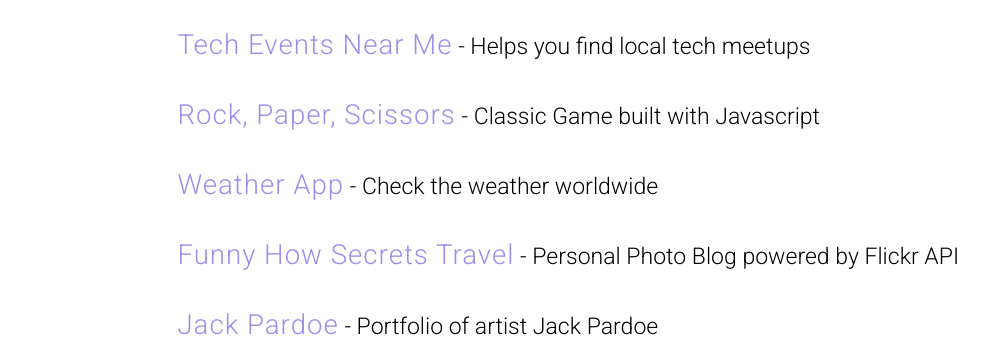
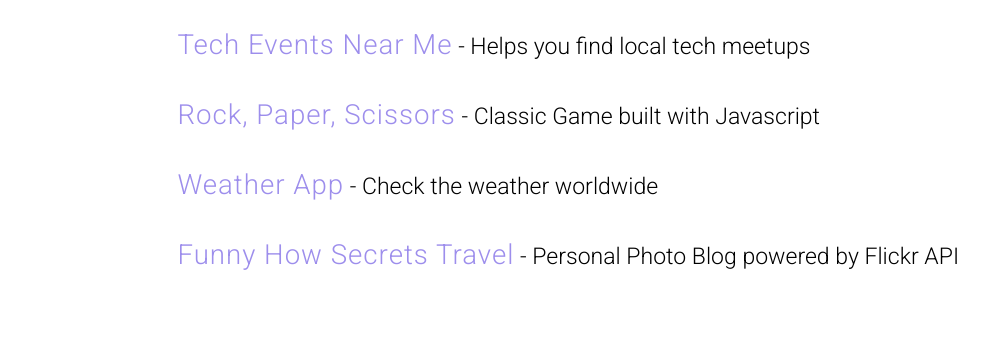
Before and after one commit to memonamadi/portfolio-v2, a website: page app/index.html in a window 1280 px wide. Shown: the part 275-631 px from the top of the page, without its empty margins (117-1105 px from the left). Drawn offline with nearby package versions, Linux system fonts and the light colour scheme; files that its build step writes are made by us from their sources.

Commit message:
removed side project

```diff
--- a/app/index.html
+++ b/app/index.html
@@ -42,7 +42,6 @@
             <p><a href="http://www.game.memonamadi.com" target="_blank">Rock, Paper, Scissors</a> - Classic Game built with Javascript</p>
             <p><a href="http://www.weather.memonamadi.com" target="_blank">Weather App</a> - Check the weather worldwide</p>
             <p><a href="http://photo-diary.memonamadi.com" target="_blank">Funny How Secrets Travel</a> - Personal Photo Blog powered by Flickr API</p>
-            <p><a href="http://www.jackpardoe.com" target="_blank">Jack Pardoe</a> - Portfolio of artist Jack Pardoe</p>
         </section>
         <section class="social fade-in three">
           <h2>Social</h2>
```
